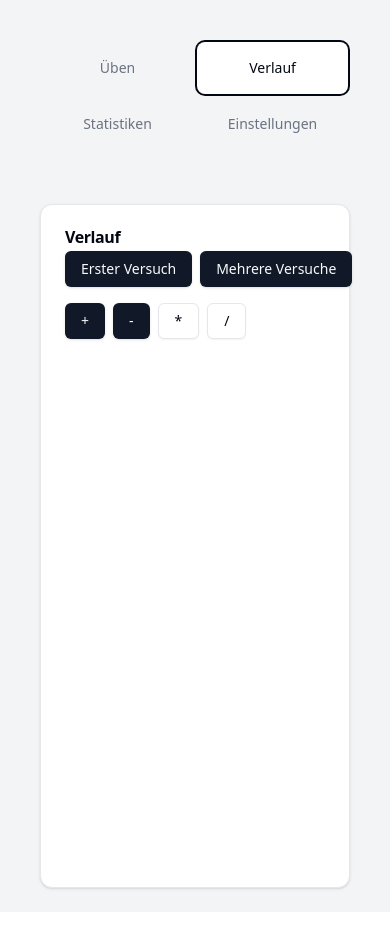
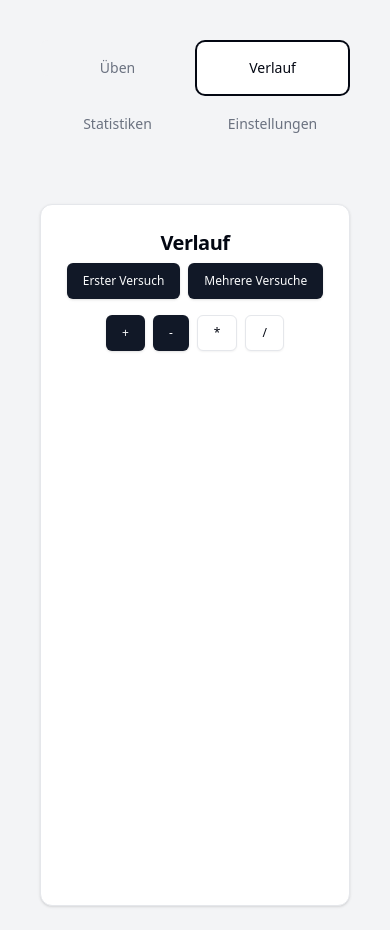
Before and after one commit to hanofzelbri/calculation-trainer, a React (Vite) app: page / in a window 390 px wide. Both pictures are taken after a click on the tab "Verlauf". Built offline with nearby package versions, Linux system fonts and the light colour scheme.

Commit message:
Make history responsive

```diff
--- a/src/components/History.tsx
+++ b/src/components/History.tsx
@@ -53,31 +53,31 @@ export const History = () => {
   };
 
   return (
-    <div className="space-y-4">
+    <div className="space-y-4 w-full max-w-[95vw] sm:max-w-[90vw] md:max-w-[80vw] lg:max-w-[1000px] mx-auto">
       <Card>
         <CardHeader>
-          <CardTitle>Verlauf</CardTitle>
+          <CardTitle className="text-xl sm:text-2xl text-center sm:text-left">Verlauf</CardTitle>
           <div className="flex flex-col gap-4">
             {/* Attempt Type Filter */}
-            <div className="flex gap-2">
+            <div className="flex flex-wrap gap-2 justify-center sm:justify-start">
               <Button
                 variant={historyFilter.showFirstAttempts ? "default" : "outline"}
                 onClick={() => handleFilterChange({ showFirstAttempts: !historyFilter.showFirstAttempts })}
-                className="text-sm"
+                className="text-xs sm:text-sm"
               >
                 Erster Versuch
               </Button>
               <Button
                 variant={historyFilter.showMultipleAttempts ? "default" : "outline"}
                 onClick={() => handleFilterChange({ showMultipleAttempts: !historyFilter.showMultipleAttempts })}
-                className="text-sm"
+                className="text-xs sm:text-sm"
               >
                 Mehrere Versuche
               </Button>
             </div>
 
             {/* Operator Filter */}
-            <div className="flex gap-2">
+            <div className="flex flex-wrap gap-2 justify-center sm:justify-start">
               {Object.values(Operation).map((op) => (
                 <Button
                   key={op}
@@ -88,7 +88,7 @@ export const History = () => {
                       : [...historyFilter.operations, op];
                     handleFilterChange({ operations: newOperations });
                   }}
-                  className="text-sm"
+                  className="text-xs sm:text-sm"
                 >
                   {op}
                 </Button>
@@ -97,7 +97,7 @@ export const History = () => {
           </div>
         </CardHeader>
         <CardContent>
-          <ScrollArea className="h-[500px] pr-4">
+          <ScrollArea className="h-[60vh] sm:h-[70vh] pr-4">
             <div className="space-y-4">
               {currentGroups.map((group) => {
                 const lastEntry = group[group.length - 1];
```
